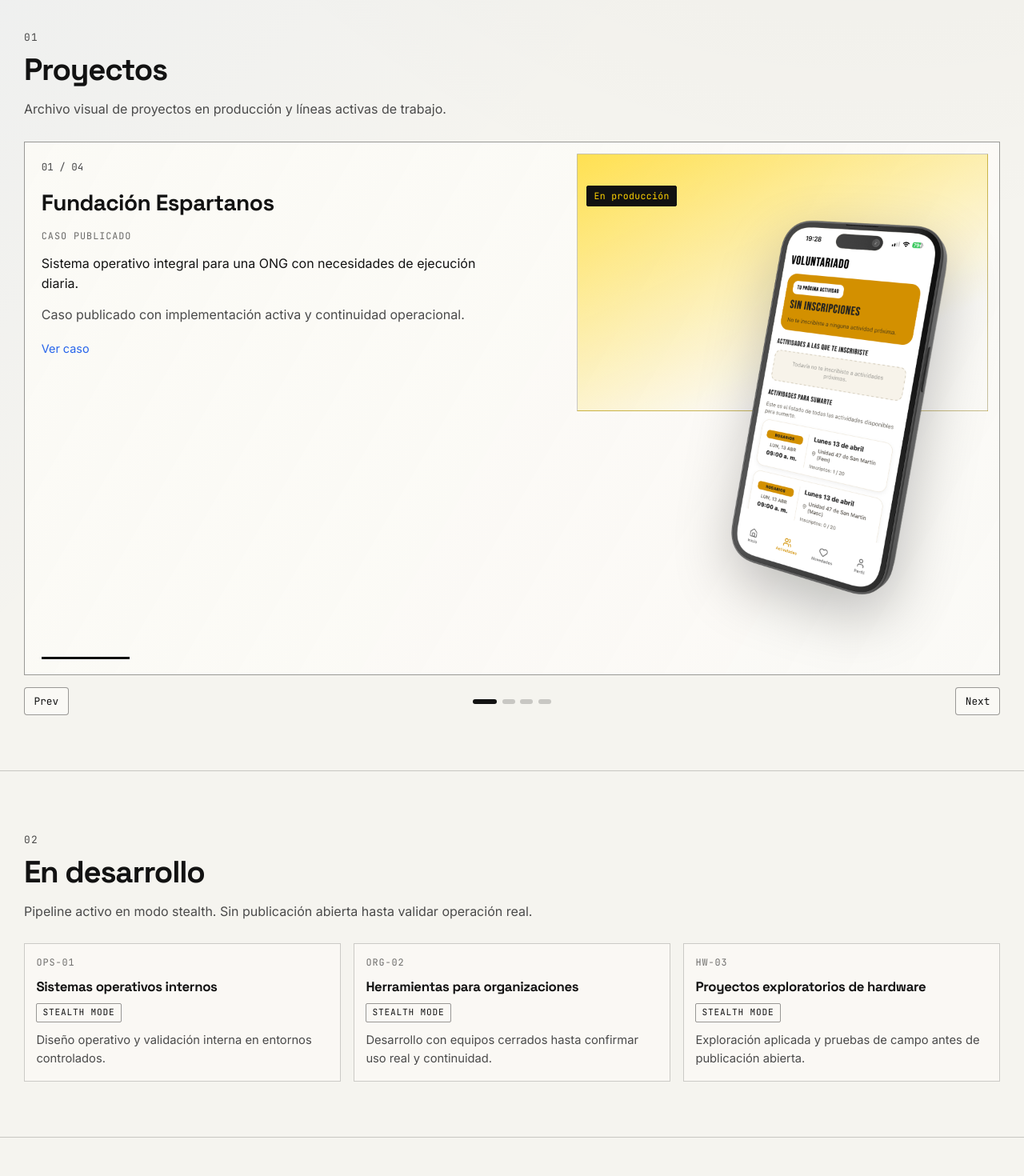
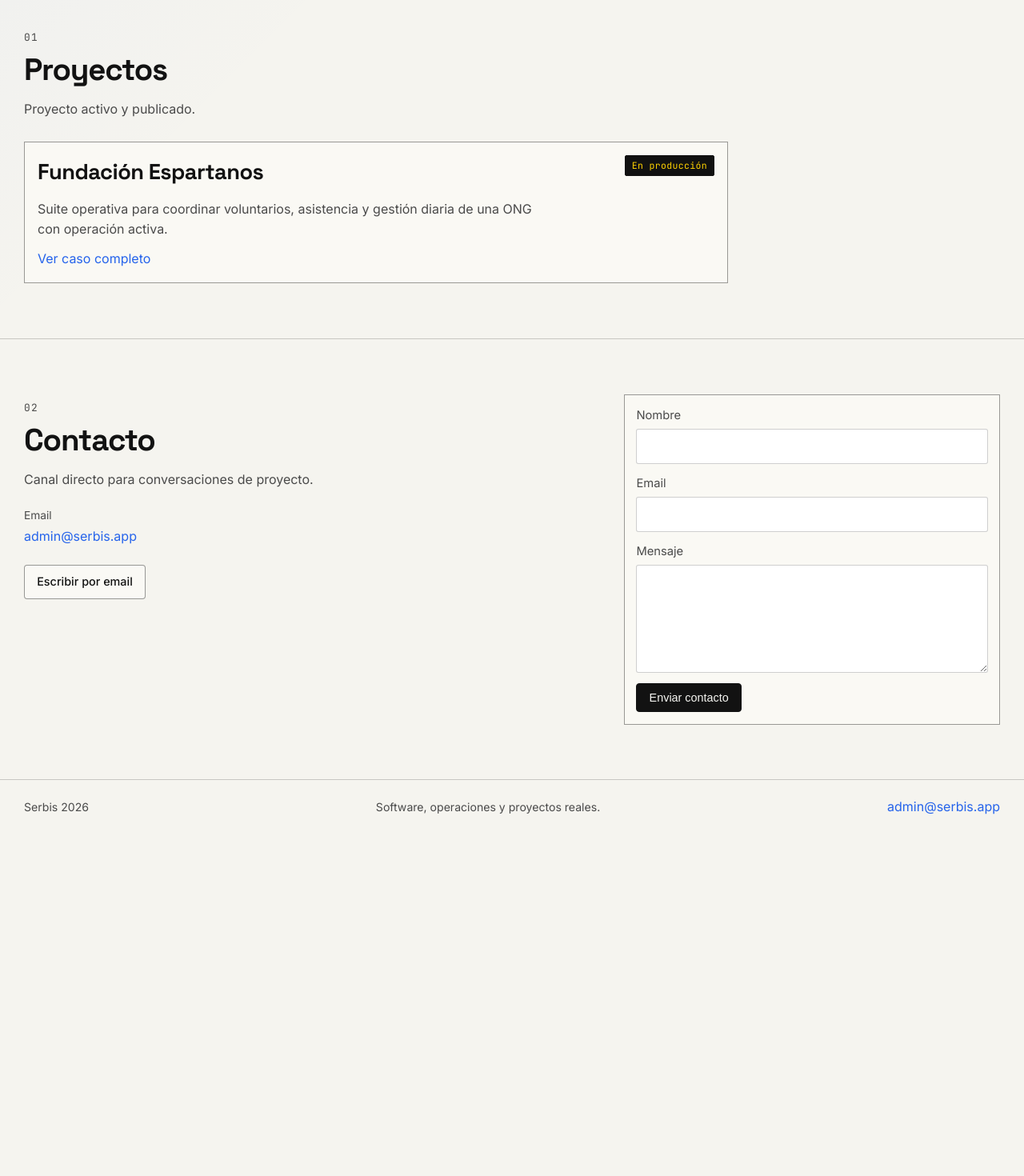
Before and after one commit to Serbisapp/serbis-landing, a React (Vite) app: page / in a window 1280 px wide. Shown: the part 840-2310 px from the top of the page at 80% size. After the commit the page ends 1883 px from the top, so only its background shows below. Built offline with nearby package versions, Linux system fonts and the light colour scheme.

Commit message:
Keep only Espartanos project and remove home hero screenshot

```diff
--- a/src/components/SiteHeader.tsx
+++ b/src/components/SiteHeader.tsx
@@ -15,9 +15,6 @@
               <a href="/#proyectos">Proyectos</a>
             </li>
             <li>
-              <a href="/#en-desarrollo">En desarrollo</a>
-            </li>
-            <li>
               <a href="/#contacto">Contacto</a>
             </li>
           </ul>
--- a/src/content/projects.ts
+++ b/src/content/projects.ts
@@ -1,4 +1,4 @@
-import type { Project, ProjectSlide, StealthProject } from '../types';
+import type { Project } from '../types';
 
 const espartanosPalette = {
   accent: '#ffd200',
@@ -35,87 +35,3 @@
     visualMode: 'mockup',
   },
 ];
-
-export const stealthProjects: StealthProject[] = [
-  {
-    id: 'ops-01',
-    codename: 'OPS-01',
-    title: 'Sistemas operativos internos',
-    phase: 'Stealth mode',
-    note: 'Diseño operativo y validación interna en entornos controlados.',
-  },
-  {
-    id: 'org-02',
-    codename: 'ORG-02',
-    title: 'Herramientas para organizaciones',
-    phase: 'Stealth mode',
-    note: 'Desarrollo con equipos cerrados hasta confirmar uso real y continuidad.',
-  },
-  {
-    id: 'hw-03',
-    codename: 'HW-03',
-    title: 'Proyectos exploratorios de hardware',
-    phase: 'Stealth mode',
-    note: 'Exploración aplicada y pruebas de campo antes de publicación abierta.',
-  },
-];
-
-export const projectSlides: ProjectSlide[] = [
-  {
-    id: 'espartanos',
-    name: 'Fundación Espartanos',
-    status: 'En producción',
-    summary: 'Sistema operativo integral para una ONG con necesidades de ejecución diaria.',
-    detail: 'Caso publicado con implementación activa y continuidad operacional.',
-    phaseLabel: 'Caso publicado',
-    mobileScreenshot: '/projects/espartanos-iphone-left.png',
-    palette: espartanosPalette,
-    href: '/proyectos/espartanos',
-    visualMode: 'mockup',
-  },
-  {
-    id: 'internal-ops',
-    name: 'Sistemas operativos internos',
-    status: 'En desarrollo',
-    summary: 'Arquitectura operativa para equipos con procesos críticos.',
-    detail: 'En ejecución con equipos cerrados hasta validación de operación.',
-    phaseLabel: 'Stealth mode',
-    mobileScreenshot: '/projects/internal-ops-mobile-shot.svg',
-    palette: {
-      accent: '#cfd8e3',
-      ink: '#161616',
-      paper: '#eceff2',
-    },
-    visualMode: 'framed',
-  },
-  {
-    id: 'org-tools',
-    name: 'Herramientas para organizaciones',
-    status: 'En desarrollo',
-    summary: 'Módulos de gestión para organizaciones con operación activa.',
-    detail: 'En desarrollo con validación privada de flujo y adopción.',
-    phaseLabel: 'Stealth mode',
-    mobileScreenshot: '/projects/org-tools-mobile-shot.svg',
-    palette: {
-      accent: '#d6d9de',
-      ink: '#161616',
-      paper: '#f0f2f4',
-    },
-    visualMode: 'framed',
-  },
-  {
-    id: 'hardware-lab',
-    name: 'Proyectos exploratorios de hardware',
-    status: 'En desarrollo',
-    summary: 'Exploración aplicada para integrar hardware en operación real.',
-    detail: 'Trabajo privado hasta completar pruebas de campo.',
-    phaseLabel: 'Stealth mode',
-    mobileScreenshot: '/projects/hardware-lab-mobile-shot.svg',
-    palette: {
-      accent: '#d4d0c8',
-      ink: '#161616',
-      paper: '#f2f0ea',
-    },
-    visualMode: 'framed',
-  },
-];
--- a/src/index.css
+++ b/src/index.css
@@ -344,6 +344,36 @@
 
 .section-head p {
   margin: 0.45rem 0 0;
+  color: var(--ink-soft);
+  max-width: 64ch;
+}
+
+.project-single {
+  margin-top: 1.8rem;
+  max-width: 880px;
+  border: 1px solid var(--line-strong);
+  background: rgba(251, 250, 246, 0.9);
+  padding: 1rem;
+  display: grid;
+  gap: 0.8rem;
+}
+
+.project-single__head {
+  display: flex;
+  align-items: flex-start;
+  justify-content: space-between;
+  gap: 1rem;
+}
+
+.project-single h3 {
+  margin: 0;
+  font-family: 'Space Grotesk', 'Inter', sans-serif;
+  font-size: clamp(1.22rem, 2.2vw, 1.7rem);
+  letter-spacing: -0.02em;
+}
+
+.project-single p {
+  margin: 0;
   color: var(--ink-soft);
   max-width: 64ch;
 }
--- a/src/pages/HomePage.tsx
+++ b/src/pages/HomePage.tsx
@@ -2,13 +2,15 @@
 import type { Variants } from 'framer-motion';
 import { useState } from 'react';
 import type { FormEvent } from 'react';
-import { ProjectCarousel } from '../components/ProjectCarousel';
-import { projectSlides, projects, stealthProjects } from '../content/projects';
+import { Link } from 'react-router-dom';
+import { StatusTag } from '../components/StatusTag';
+import { projects } from '../content/projects';
 
 export function HomePage() {
   const [name, setName] = useState('');
   const [email, setEmail] = useState('');
   const [message, setMessage] = useState('');
+  const featuredProject = projects[0];
 
   const handleContactSubmit = (event: FormEvent<HTMLFormElement>) => {
     event.preventDefault();
@@ -106,15 +108,6 @@
               <span>Suite operativa en uso activo</span>
             </motion.div>
 
-            <motion.img
-              src="/projects/espartanos-iphone-left.png"
-              alt=""
-              role="presentation"
-              className="hero-art__phone"
-              initial={{ opacity: 0, y: 24, rotate: 6 }}
-              animate={{ opacity: 1, y: 0, rotate: 0 }}
-              transition={{ duration: 0.75, delay: 0.15, ease: [0.22, 1, 0.36, 1] }}
-            />
             <div className="hero-art__stamp">DEPLOYED IN OPERATION</div>
           </motion.aside>
         </div>
@@ -132,37 +125,21 @@
           <div className="section-head">
             <p className="section-head__index">01</p>
             <h2>Proyectos</h2>
-            <p>Archivo visual de proyectos en producción y líneas activas de trabajo.</p>
-          </div>
-          <ProjectCarousel slides={projectSlides} />
-        </div>
-      </motion.section>
-
-      <motion.section
-        id="en-desarrollo"
-        className="section"
-        variants={sectionVariants}
-        initial="hidden"
-        whileInView="visible"
-        viewport={{ once: true, margin: "-100px" }}
-      >
-        <div className="shell">
-          <div className="section-head">
-            <p className="section-head__index">02</p>
-            <h2>En desarrollo</h2>
-            <p>Pipeline activo en modo stealth. Sin publicación abierta hasta validar operación real.</p>
+            <p>Proyecto activo y publicado.</p>
           </div>
 
-          <div className="stealth-grid">
-            {stealthProjects.map((project) => (
-              <article key={project.id} className="stealth-item">
-                <p className="stealth-item__code">{project.codename}</p>
-                <h3>{project.title}</h3>
-                <p className="stealth-item__phase">{project.phase}</p>
-                <p className="stealth-item__note">{project.note}</p>
-              </article>
-            ))}
-          </div>
+          {featuredProject ? (
+            <article className="project-single">
+              <div className="project-single__head">
+                <h3>{featuredProject.name}</h3>
+                <StatusTag status={featuredProject.status} />
+              </div>
+              <p>{featuredProject.shortDescription}</p>
+              <Link to={`/proyectos/${featuredProject.slug}`} className="text-link">
+                Ver caso completo
+              </Link>
+            </article>
+          ) : null}
         </div>
       </motion.section>
 
@@ -177,7 +154,7 @@
         <div className="shell contact-layout">
           <div>
             <div className="section-head">
-              <p className="section-head__index">03</p>
+              <p className="section-head__index">02</p>
               <h2>Contacto</h2>
               <p>Canal directo para conversaciones de proyecto.</p>
             </div>
--- a/src/pages/ProjectPage.tsx
+++ b/src/pages/ProjectPage.tsx
@@ -114,11 +114,6 @@
           <motion.div className="project-section" variants={sectionVariants} initial="hidden" whileInView="visible" viewport={{ once: true }}>
             <h2>Visuales</h2>
             <div className="visual-placeholder">
-              <img
-                src={project.mobileScreenshot}
-                alt={`Vista de ${project.name}`}
-                className="visual-placeholder__mockup"
-              />
               <p>{project.visualsNote}</p>
             </div>
           </motion.div>
```
